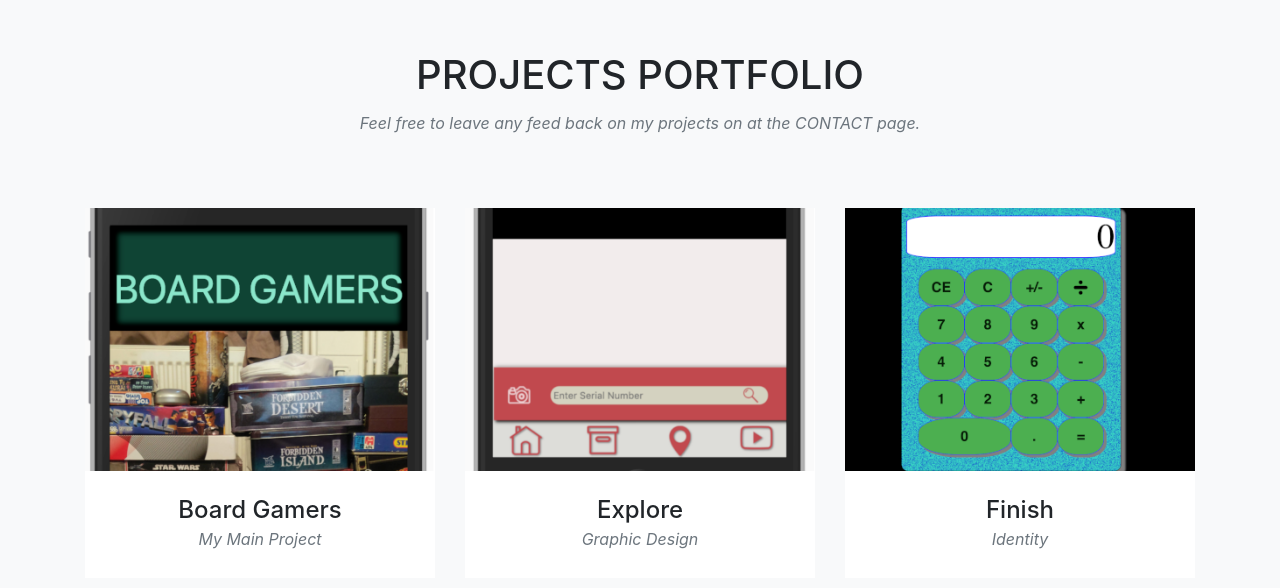
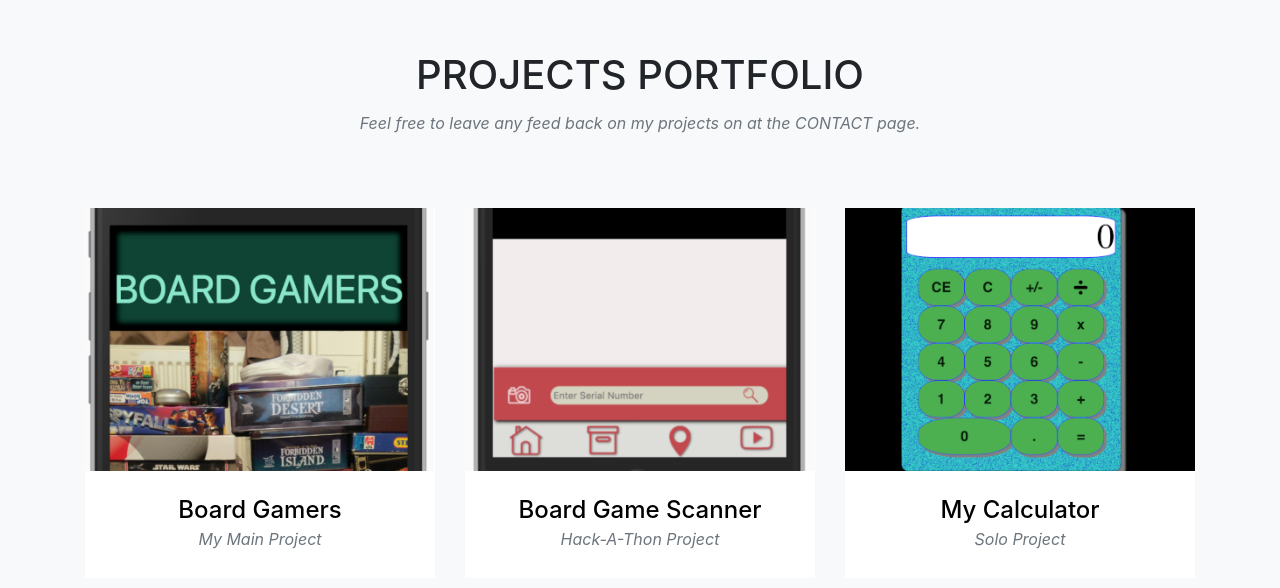
Before and after one commit to staniszmatt/my_portfolio, a website with bundled scripts: page index.html in a window 1280 px wide. Shown: the part 1836-2424 px from the top of the page. Built offline with nearby package versions, Linux system fonts and the light colour scheme; a web font is replaced by a local one.

Commit message:
Updated some of the text display and modal for project portfolio Updates for main project only so far Updated HTML with additional links to modal and in modal link to project Updated agency.min to display text black on project portfolio Updated portfolio.scss to update text on modal text to stay black and not highlight yellow

```diff
--- a/index.html
+++ b/index.html
@@ -63,7 +63,7 @@
         <div class="intro-text">
           <div class="intro-lead-in">Matthew Staniszewski</div>
           <div class="intro-heading text-uppercase">Work In Progress!</div>
-          <a class="btn btn-primary btn-xl text-uppercase js-scroll-trigger" href="#about">About Me</a>
+          <a class="btn btn-primary btn-xl text-uppercase js-scroll-trigger" href="#portfolio">Projects Portfolio</a>
         </div>
       </div>
     </header>
@@ -190,10 +190,12 @@
                   <i class="fas fa-plus fa-3x"></i>
                 </div>
               </div>
-              <img class="img-fluid" src="img/portfolio/board-gamers-thumbnail.png" alt="">
+              <img class="img-fluid" src="img/portfolio/board-gamers-thumbnail.png" alt="Thumbnail of main board gamers app.">
             </a>
             <div class="portfolio-caption">
-              <h4>Board Gamers</h4>
+              <a class="portfolio-link" data-toggle="modal" href="#portfolioModal1" >
+                <h4>Board Gamers</h4>
+              </a>
               <p class="text-muted">My Main Project</p>
             </div>
           </div>
@@ -207,8 +209,8 @@
               <img class="img-fluid" src="img/portfolio/boardgame-scanner-thumbnail.png" alt="">
             </a>
             <div class="portfolio-caption">
-              <h4>Explore</h4>
-              <p class="text-muted">Graphic Design</p>
+              <h4>Board Game Scanner</h4>
+              <p class="text-muted">Hack-A-Thon Project</p>
             </div>
           </div>
           <div class="col-md-4 col-sm-6 portfolio-item">
@@ -221,8 +223,8 @@
               <img class="img-fluid" src="img/portfolio/my-calculator-thumbnail.png" alt="">
             </a>
             <div class="portfolio-caption">
-              <h4>Finish</h4>
-              <p class="text-muted">Identity</p>
+              <h4>My Calculator</h4>
+              <p class="text-muted">Solo Project</p>
             </div>
           </div>
         </div>
@@ -519,7 +521,9 @@
               <div class="col-lg-8 mx-auto">
                 <div class="modal-body">
                   <!-- Project Details Go Here -->
-                  <h2 class="text-uppercase">Board Gamers - Main Project</h2>
+                  <h2 class="text-uppercase modal-header">
+                    <a class="js-scroll-trigger" href="http://joinmyboradgamers.com/" target="_blank" >Board Gamers - Main Project</a>
+                  </h2>
                   <p class="item-intro text-muted">Lorem ipsum dolor sit amet consectetur.</p>
                   <img class="img-fluid d-block mx-auto" src="img/portfolio/board-gamers.png" alt="Phone size of web app to play games">
                   <p>Description here!</p>
--- a/scss/_portfolio.scss
+++ b/scss/_portfolio.scss
@@ -138,7 +138,4 @@
       }
     }
   }
-  .modal-backdrop {
-
-  }
 }
```
Also changed, not shown: css/agency.min.css, img/portfolio/board-gamers.png.
